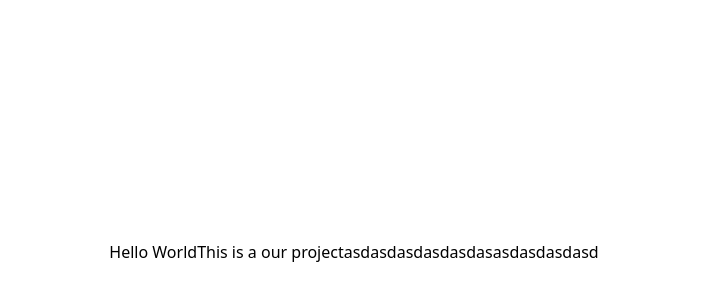
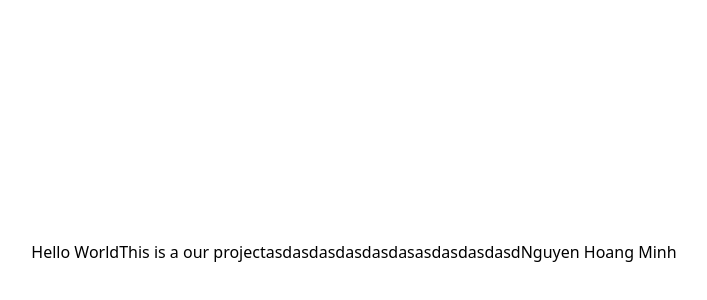
Before and after one commit to long-troi-lo-dat/pet__service_store, a React (Create React App) app in the folder front-end/: page / in a window 1280 px wide. Shown: the part 148-448 px from the top of the page, without its empty margins (286-993 px from the left). Built offline with nearby package versions, Linux system fonts and the light colour scheme.

Commit message:
commit test name

```diff
--- a/front-end/src/App.js
+++ b/front-end/src/App.js
@@ -5,6 +5,7 @@ function App() {
      <p>This is a our project</p>
      <p>asdasdasdasdasdas</p>
      <h1>asdasdasdasd</h1>
+     <h1>Nguyen Hoang Minh</h1>
     </div>
   );
 }
```
